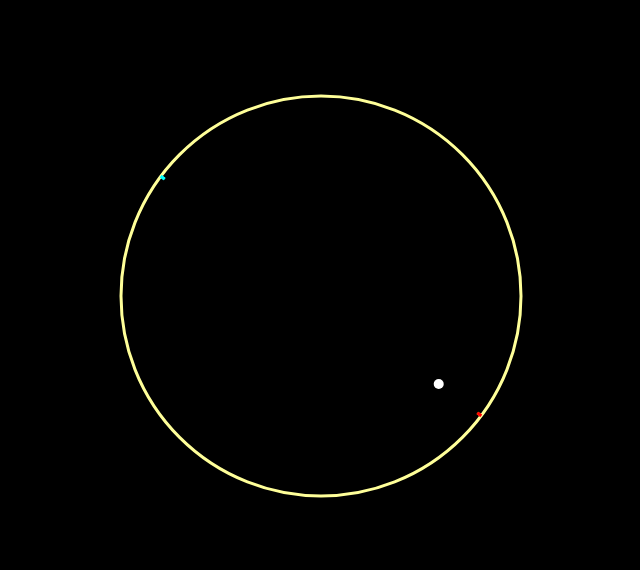
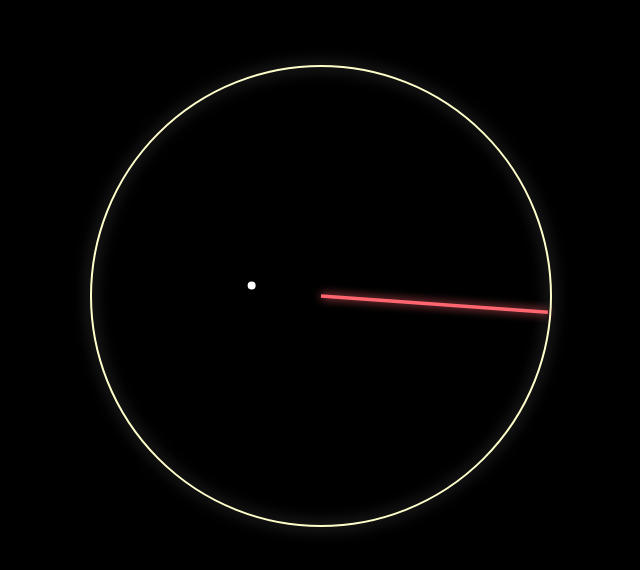
Before and after one commit to sadman6ar9ammu6k9xodi/Test-html, a plain HTML site: page index.html in a window 1280 px wide. Shown: the part 104-674 px from the top of the page, without its empty margins (319-959 px from the left). Drawn offline with Linux system fonts and the light colour scheme.

Commit message:
Update index.html

```diff
--- a/index.html
+++ b/index.html
@@ -1,52 +1,67 @@
-<!DOCTYPE html><html lang="en">
+<!DOCTYPE html>
+<html lang="bn">
 <head>
-  <meta charset="UTF-8" />
-  <meta name="viewport" content="width=device-width, initial-scale=1.0" />
-  <title>Bouncing Ball with Color Trails</title>
+  <meta charset="UTF-8">
+  <title>Glow Circle with Colorful Rays</title>
   <style>
     body {
       margin: 0;
-      background: black;
-      overflow: hidden;
+      background: #000;
+      display: flex;
+      align-items: center;
+      justify-content: center;
+      height: 100vh;
     }
+
     canvas {
+      background: transparent;
       display: block;
     }
   </style>
 </head>
 <body>
-  <canvas id="canvas"></canvas>
+  <canvas id="canvas" width="500" height="500"></canvas>
+
   <script>
     const canvas = document.getElementById("canvas");
     const ctx = canvas.getContext("2d");
-    canvas.width = window.innerWidth;
-    canvas.height = window.innerHeight;const cx = canvas.width / 2;
-const cy = canvas.height / 2;
-const radius = 200;
-const ballRadius = 5;
+    const w = canvas.width;
+    const h = canvas.height;
+
+    const center = { x: w / 2, y: h / 2 };
+    const radius = w / 2 - 20;
 
     let ball = {
-  x: cx,
-  y: cy,
-  vx: 2 + Math.random() * 3,
-  vy: 2 + Math.random() * 3
+      x: center.x,
+      y: center.y,
+      vx: (Math.random() - 0.5) * 4,
+      vy: (Math.random() - 0.5) * 4,
+      r: 4
     };
 
     let lines = [];
-const colors = ["red", "lime", "cyan", "yellow", "magenta", "orange", "aqua", "violet"];
 
-function drawCircle() {
+    function getRandomColor() {
+      const hue = Math.floor(Math.random() * 360);
+      return `hsl(${hue}, 100%, 70%)`;
+    }
+
+    function drawCircleGlow() {
+      // Glow circle
       ctx.beginPath();
-  ctx.arc(cx, cy, radius, 0, 2 * Math.PI);
-  ctx.strokeStyle = "#ffff99";
-  ctx.lineWidth = 3;
+      ctx.arc(center.x, center.y, radius, 0, Math.PI * 2);
+      ctx.shadowBlur = 15;
+      ctx.shadowColor = "rgba(255,255,255,0.6)";
+      ctx.strokeStyle = "#ffffcc";
+      ctx.lineWidth = 2;
       ctx.stroke();
+      ctx.shadowBlur = 0;
     }
 
     function drawBall() {
       ctx.beginPath();
-  ctx.arc(ball.x, ball.y, ballRadius, 0, 2 * Math.PI);
-  ctx.fillStyle = "white";
+      ctx.arc(ball.x, ball.y, ball.r, 0, Math.PI * 2);
+      ctx.fillStyle = "#fff";
       ctx.fill();
     }
 
@@ -54,53 +69,63 @@ function updateBall() {
       ball.x += ball.vx;
       ball.y += ball.vy;
 
-  const dx = ball.x - cx;
-  const dy = ball.y - cy;
+      const dx = ball.x - center.x;
+      const dy = ball.y - center.y;
       const dist = Math.sqrt(dx * dx + dy * dy);
 
-  if (dist >= radius - ballRadius) {
-    const angle = Math.atan2(dy, dx);
-    const px = cx + Math.cos(angle) * radius;
-    const py = cy + Math.sin(angle) * radius;
-    lines.push({ x: ball.x, y: ball.y, tx: px, ty: py, color: colors[Math.floor(Math.random() * colors.length)] });
+      if (dist + ball.r >= radius) {
+        // Reflect
+        const normX = dx / dist;
+        const normY = dy / dist;
+        const dot = ball.vx * normX + ball.vy * normY;
+        ball.vx -= 2 * dot * normX;
+        ball.vy -= 2 * dot * normY;
 
-    // Reflect ball velocity
-    const normalAngle = angle;
-    const incidenceAngle = Math.atan2(ball.vy, ball.vx);
-    const reflectAngle = 2 * normalAngle - incidenceAngle + Math.PI;
+        // Add randomness to direction
+        const angleOffset = (Math.random() - 0.5) * 0.5;
+        const speed = Math.sqrt(ball.vx * ball.vx + ball.vy * ball.vy);
+        const angle = Math.atan2(ball.vy, ball.vx) + angleOffset;
+        ball.vx = Math.cos(angle) * speed;
+        ball.vy = Math.sin(angle) * speed;
 
-    const speed = Math.sqrt(ball.vx ** 2 + ball.vy ** 2);
-    ball.vx = speed * Math.cos(reflectAngle);
-    ball.vy = speed * Math.sin(reflectAngle);
+        // Add line from edge to center
+        lines.push({
+          fromX: ball.x,
+          fromY: ball.y,
+          toX: center.x,
+          toY: center.y,
+          color: getRandomColor()
+        });
 
-    // Push ball slightly back inside
-    ball.x = cx + Math.cos(angle) * (radius - ballRadius);
-    ball.y = cy + Math.sin(angle) * (radius - ballRadius);
+        // Limit line count
+        if (lines.length > 30) lines.shift();
       }
     }
 
     function drawLines() {
-  lines.forEach(line => {
+      for (let line of lines) {
         ctx.beginPath();
-    ctx.moveTo(line.x, line.y);
-    ctx.lineTo(line.tx, line.ty);
+        ctx.moveTo(line.fromX, line.fromY);
+        ctx.lineTo(line.toX, line.toY);
         ctx.strokeStyle = line.color;
-    ctx.lineWidth = 3;
+        ctx.lineWidth = 3.5;
+        ctx.shadowColor = line.color;
+        ctx.shadowBlur = 10;
         ctx.stroke();
-  });
+        ctx.shadowBlur = 0;
+      }
     }
 
     function animate() {
-  ctx.clearRect(0, 0, canvas.width, canvas.height);
-  drawCircle();
+      ctx.clearRect(0, 0, w, h);
+      drawCircleGlow();
       drawLines();
+      drawBall();
       updateBall();
-  drawBall();
       requestAnimationFrame(animate);
     }
 
     animate();
-
   </script>
 </body>
 </html>
```
Lines whose indentation alone changed are shown as unchanged.
